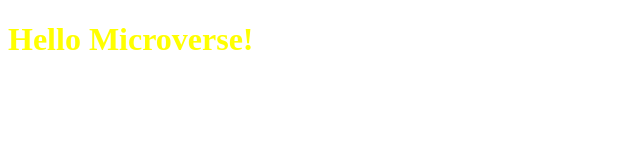
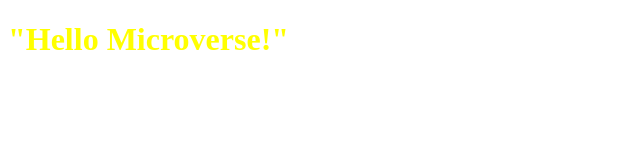
Before and after one commit to alphayowakarindi/Hello-Microverse, a website: page index.html in a window 1280 px wide. Shown: the whole page, without its empty margins (0-640 px from the left). Drawn offline with Linux system fonts and the light colour scheme.

Commit message:
Remove line breaks

```diff
--- a/index.html
+++ b/index.html
@@ -1,6 +1,5 @@
 <!DOCTYPE html>
 <html lang="en">
-
 <head>
     <meta charset="UTF-8">
     <meta http-equiv="X-UA-Compatible" content="IE=edge">
@@ -8,11 +7,9 @@
     <title>Document</title>
     <link rel="stylesheet" href="style.css">
 </head>
-
 <body>
     <header>
-        <h1 class="title">Hello Microverse!</h1>
+        <h1 class="title">"Hello Microverse!"</h1>
     </header>
 </body>
-
 </html>
```
